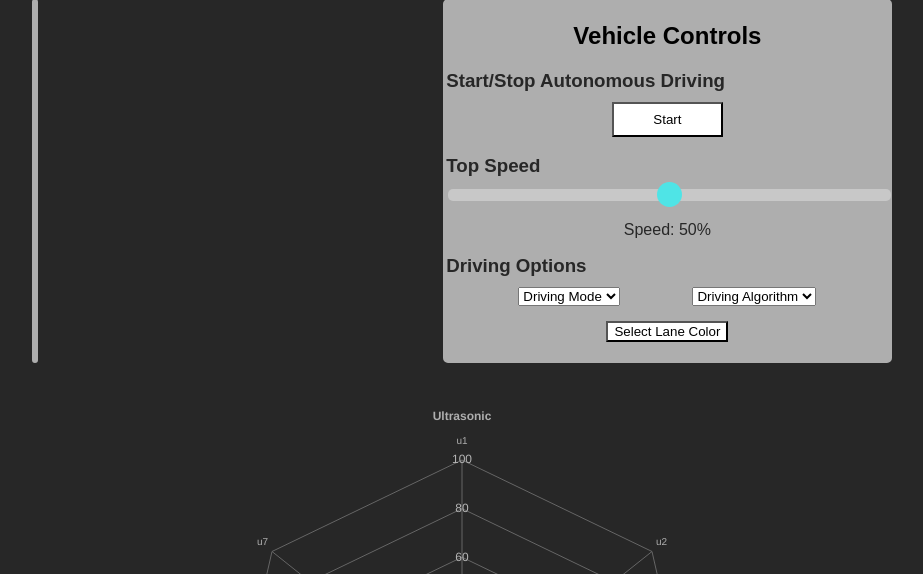
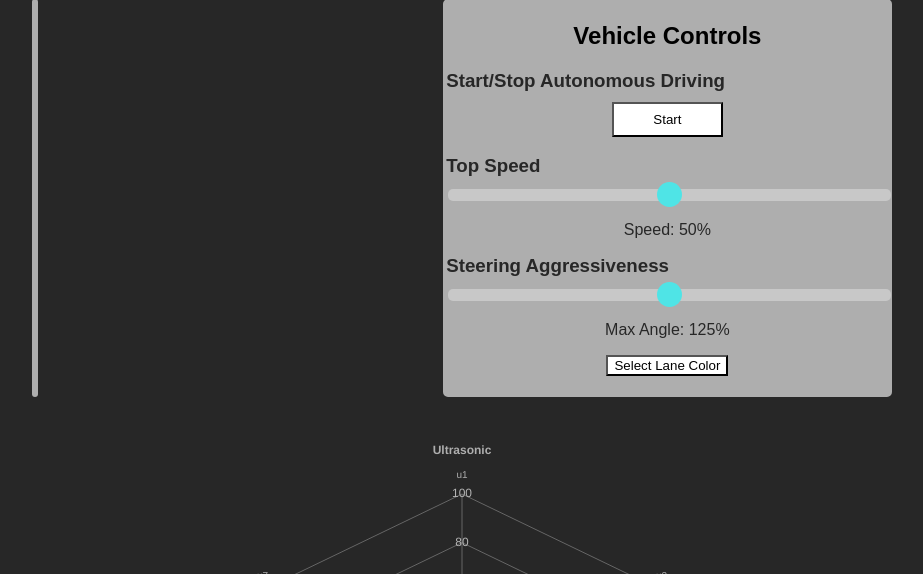
Before and after one commit to Mersair/selfdriving-rc, a Flask app: template templates/dashboard.html in a window 1280 px wide. Shown: the part 114-688 px from the top of the page, without its empty margins (178-1101 px from the left). Run offline with Flask 2, Linux system fonts and the light colour scheme; the template is opened without the code that fills it, so the values that code supplies are empty; some libraries are stand-ins or nearby versions.

Commit message:
dashboard updates

```diff
--- a/app.py
+++ b/app.py
@@ -26,11 +26,15 @@ def disconnect_web():
 
 @socketio.on('connect', namespace='/cv')
 def connect_cv():
+    car_id = enrollCar()
+    print(car_id)
+    redis.link_ids(request.sid, car_id)
     print('[INFO] CV client connected: {}'.format(request.sid))
 
 
 @socketio.on('disconnect', namespace='/cv')
 def disconnect_cv():
+    redis.remove_car(request.sid)
     print('[INFO] CV client disconnected: {}'.format(request.sid))
 
 
@@ -83,6 +87,7 @@ def enrollCar():
     car_id = str(uuid.uuid4())
     initial_configs = {
         "speed": 0,
+        "steering": 100,
         "lower_channels": [255, 255, 255],
         "higher_channels": [0, 0, 0],
         "timestamp": [],
@@ -98,7 +103,7 @@ def enrollCar():
     cars[car_id] = getFriendlyCarName()
     redis.set_car_json('cars', json.dumps(cars))
     socketio.emit('carid2cv', car_id, namespace='/cv')
-    return jsonify({'id': car_id}), 200
+    return car_id, 200
 
 
 @app.route('/dashboard/<car_id>')
@@ -193,6 +198,18 @@ def get_speed(car_id):
     car_json = redis.get_car_json(car_id)
     return json.dumps(car_json['speed'])
 
+@app.route('/api/car/<car_id>/set/steering/<steering>', methods=['POST'])
+def set_speed(car_id, steering):
+    car_json = redis.get_car_json(car_id)
+    car_json['steering'] = steering
+    redis.set_car_json(car_id, json.dumps(car_json))
+    return '200 OK', 200
+
+@app.route('/api/car/<car_id>/get/steering')
+def get_speed(car_id):
+    car_json = redis.get_car_json(car_id)
+    return json.dumps(car_json['steering'])
+
 @app.route('/api/car/<car_id>/send/coordinates', methods=['POST'])
 def send_coordinates(car_id):
     if request.method == 'POST':
--- a/car/drive.py
+++ b/car/drive.py
@@ -3,7 +3,7 @@ import cv2
 import numpy as np
 import time
 from adafruit_servokit import ServoKit
-from car.colorThreshholdFilter import ColorThreshholdFilter
+from colorThreshholdFilter import ColorThreshholdFilter
 import RPi.GPIO as GPIO
 
 # imports for server
@@ -57,7 +57,7 @@ class CVClient(object):
     def close(self):
         sio.disconnect()
 
-    def _convert_image_to_jpeg(self, image, lower_channels, higher_channels):
+    def _convert_image_to_jpeg(self, image):
         # masked = cv2.inRange(image, np.array(lower_channels), np.array(higher_channels))
         # encode the frame in JPEG format
         (flag, encodedImage) = cv2.imencode(".jpg", image)
@@ -74,7 +74,7 @@ class CVClient(object):
             route,
             {
                 'carid': self.car_id,
-                'image': self._convert_image_to_jpeg(frame, self.lower_channels, self.higher_channels)
+                'image': self._convert_image_to_jpeg(frame)
             },
             namespace='/cv'
         )
--- a/static/scripts.js
+++ b/static/scripts.js
@@ -214,7 +214,7 @@ window.onload = function() {
     chartArr = [imuChart, uscChart, hefChart, batChart, tmpChart, hmdChart];
 
     const carid = document.getElementById('car_id').innerText;
-    let slider = document.getElementById("myRange");
+    let speedSlider = document.getElementById("speedRange");
     let speed = document.getElementById("speed");
     const speed_string = "/api/car/" + carid + "/get/speed";
     var xhttp = new XMLHttpRequest();
@@ -223,9 +223,24 @@ window.onload = function() {
            // Retrieve the speed value from the dashboard
            let speedValue = JSON.parse(xhttp.response);
            speed.innerHTML = speedValue;
-           slider.value  = (speedValue/5);
+           speedSlider.value  = (speedValue/5);
         }
     };
     xhttp.open("GET", speed_string, true);
     xhttp.send();
+
+    let steeringSlider = document.getElementById("steeringRange");
+    let steering = document.getElementById("steering");
+    const steering_string = "/api/car/" + carid + "/get/steering";
+    var xhttp = new XMLHttpRequest();
+    xhttp.onreadystatechange = function() {
+        if (this.readyState == 4 && this.status == 200) {
+           // Retrieve the speed value from the dashboard
+           let steeringValue = JSON.parse(xhttp.response);
+           steering.innerHTML = steeringValue;
+           steeringSlider.value  = (steeringValue/5);
+        }
+    };
+    xhttp.open("GET", steering_string, true);
+    xhttp.send();
 };
--- a/templates/dashboard.html
+++ b/templates/dashboard.html
@@ -44,23 +44,27 @@
             </div>
             <br>
             <h3> Top Speed </h3>
-            <div id="slide-container" style="margin-top: 10px">
-                <input type="range" min="0" max="20" class="slider" id="myRange">
+            <div class="slide-container" style="margin-top: 10px">
+                <input type="range" min="0" max="20" class="slider" id="speedRange">
                 <p class="output">Speed: <span id="speed"></span>%</p>
             </div>
-            <h3> Driving Options </h3>
-            <div class="flex-container2" style="margin-top: 10px; margin-bottom: 15px">
-                <select style="cursor:pointer">
-                    <option selected disabled>Driving Mode</option>
-                    <option value="Race Mode">Race Mode</option>
-                    <option value="Sensor Mode">Sensor Mode</option>
-                </select>
-                <select style="cursor:pointer">
-                    <option selected disabled>Driving Algorithm</option>
-                    <option value="Lane Following">Lane Following</option>
-                    <option value="Raytracing">Raytracing</option>
-                </select>
+            <h3> Steering Aggressiveness </h3>
+            <div class="slide-container" style="margin-top: 10px">
+                <input type="range" min="10" max="40" class="slider" id="steeringRange">
+                <p class="output">Max Angle: <span id="steering"></span>%</p>
             </div>
+<!--            <div class="flex-container2" style="margin-top: 10px; margin-bottom: 15px">-->
+<!--                <select style="cursor:pointer">-->
+<!--                    <option selected disabled>Driving Mode</option>-->
+<!--                    <option value="Race Mode">Race Mode</option>-->
+<!--                    <option value="Sensor Mode">Sensor Mode</option>-->
+<!--                </select>-->
+<!--                <select style="cursor:pointer">-->
+<!--                    <option selected disabled>Driving Algorithm</option>-->
+<!--                    <option value="Lane Following">Lane Following</option>-->
+<!--                    <option value="Raytracing">Raytracing</option>-->
+<!--                </select>-->
+<!--            </div>-->
             <div class="center">
                 <button id="selectColorButton" onclick="document.location.href += this.value" style="text-align:center"
                     value="/colorselector">Select Lane Color</button>
@@ -104,18 +108,32 @@
         </div>
     </div>
     <script>
-    let slider = document.getElementById("myRange");
+    const carid = document.getElementById('car_id').innerText;
+    let speedSlider = document.getElementById("speedRange");
     let speed = document.getElementById("speed");
-    speed.innerHTML = (slider.value)*5;
+    speed.innerHTML = (speedSlider.value)*5;
 
-    slider.oninput = function() {
+    speedSlider.oninput = function() {
         let speedValue = (this.value)*5;
         speed.innerHTML = speedValue;
 
-        const carid = document.getElementById('car_id').innerText;
-        const source_string = "/api/car/" + carid + "/set/speed/" + speedValue;
+        const speed_string = "/api/car/" + carid + "/set/speed/" + speedValue;
         var xhttp = new XMLHttpRequest();
-        xhttp.open("POST", source_string, true);
+        xhttp.open("POST", speed_string, true);
+        xhttp.send();
+    }
+
+    let steeringSlider = document.getElementById("steeringRange");
+    let steering = document.getElementById("steering");
+    steering.innerHTML = (steeringSlider.value)*5;
+
+    steeringSlider.oninput = function() {
+        let steeringValue = (this.value)*5;
+        steering.innerHTML = steeringValue;
+
+        const steering_string = "/api/car/" + carid + "/set/steering/" + steeringValue;
+        var xhttp = new XMLHttpRequest();
+        xhttp.open("POST", steering_string, true);
         xhttp.send();
     }
     </script>
```
Also changed, not shown: redisConn.py (+8 -0 lines).
